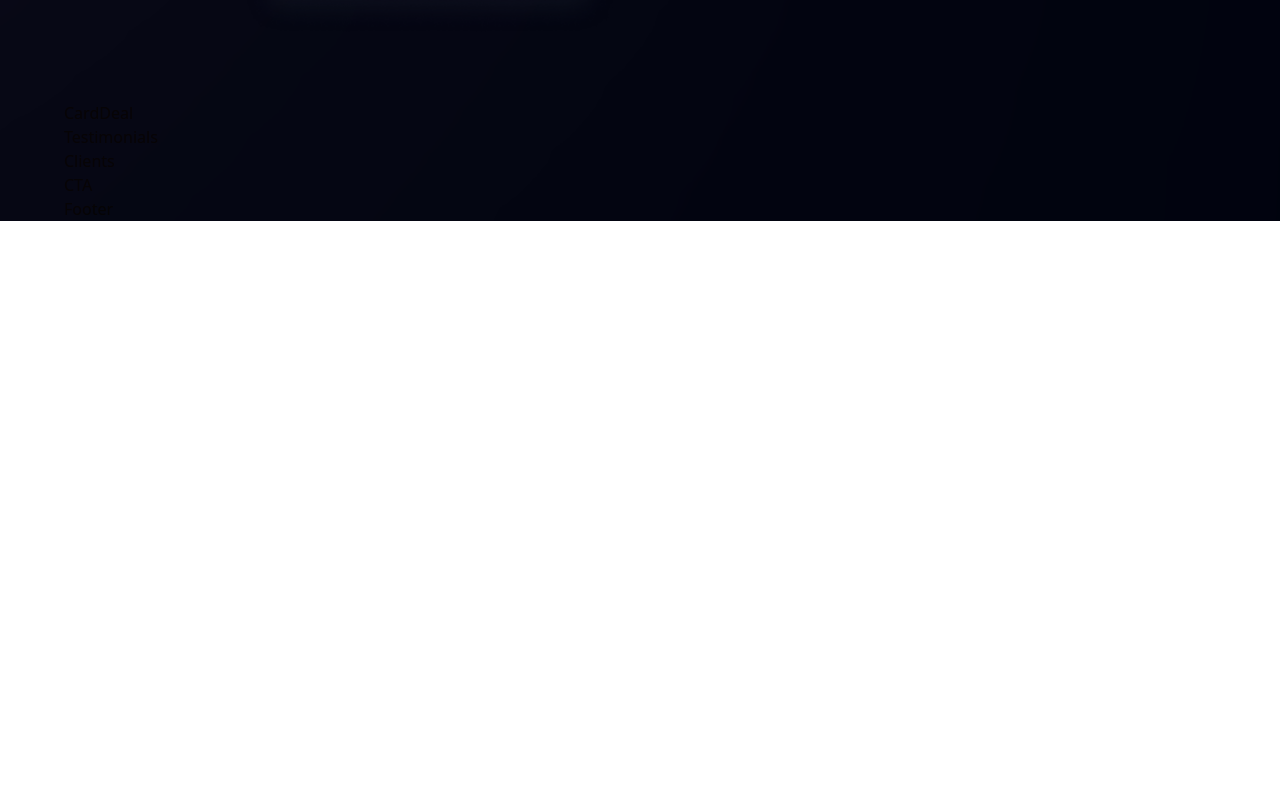
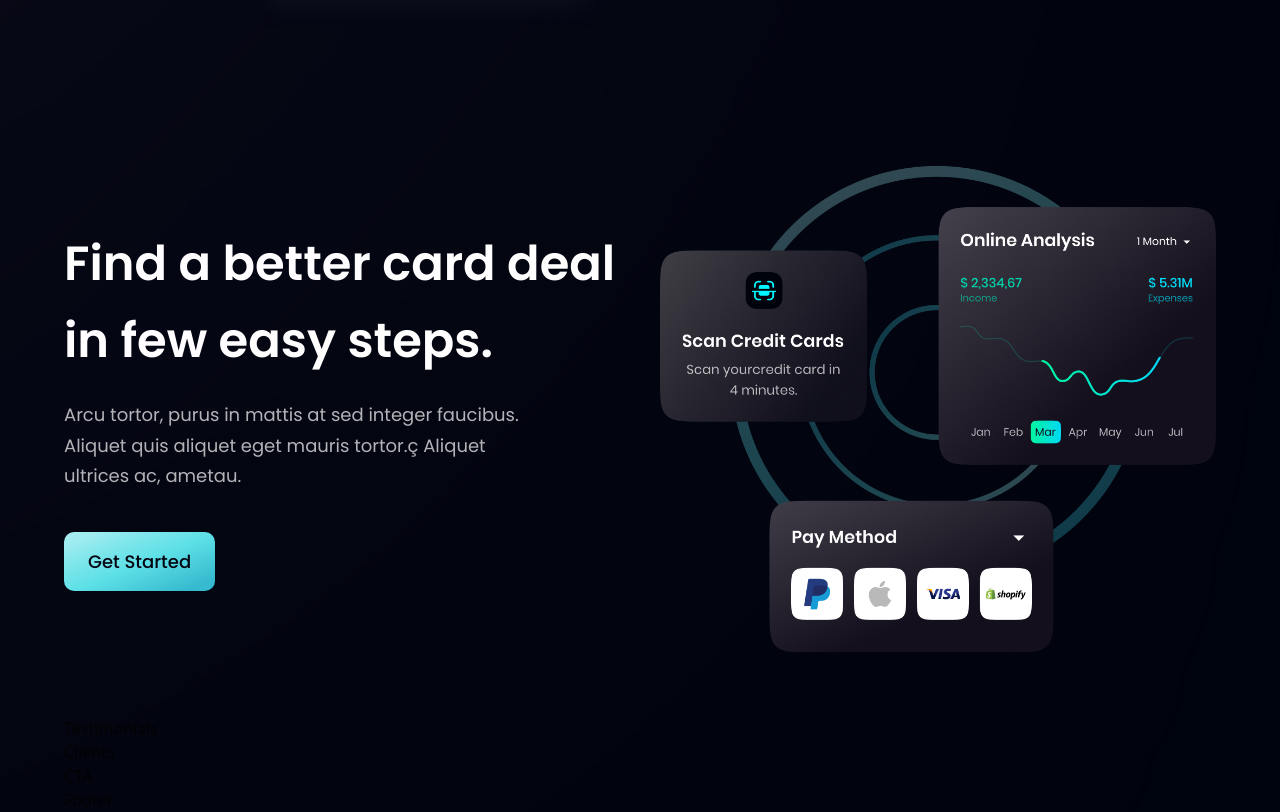
Before and after one commit to Vikashsirvi/bankist, a React (Vite) app: page / in a window 1280 px wide. Shown: the part 2231-3043 px from the top of the page. Before the commit the page ends 2452 px from the top, so only its background shows below. Built offline with nearby package versions, Linux system fonts and the light colour scheme.

Commit message:
cardDeal section added

```diff
--- a/src/components/Button.jsx
+++ b/src/components/Button.jsx
@@ -1,7 +1,7 @@
 import React from "react";
 
 const Button = ({ styles }) => {
-  return <button type="button" className={`py-4 px-6 bg-blue-gradient font-poppins font-medium text-[18px] text-primary outline-none ${styles}`}>Get Started</button>;
+  return <button type="button" className={`py-4 px-6 bg-blue-gradient font-poppins font-medium text-[18px] text-primary outline-none ${styles} rounded-[10px]`}>Get Started</button>;
 };
 
 export default Button;
--- a/src/components/CardDeal.jsx
+++ b/src/components/CardDeal.jsx
@@ -1,7 +1,21 @@
 import React from "react";
+import { card } from '../assets';
+import styles, { layout } from '../style';
+import Button from './Button'
+
 
 const CardDeal = () => {
-  return <div>CardDeal</div>;
+
+  return <section className={layout.section}>
+    <div className={layout.sectionInfo}>
+      <h2 className={styles.heading2}>Find a better card deal<br className="sm:block hidden" /> in few easy steps.</h2>
+      <p className={`${styles.paragraph} max-w-[470px] mt-5`}>Arcu tortor, purus in mattis at sed integer faucibus. Aliquet quis aliquet eget mauris tortor.ç Aliquet ultrices ac, ametau.</p>
+      <Button styles='mt-10' />
+    </div>
+    <div className={layout.sectionImg}>
+      <img src={card} alt='card' className="w-[100%] h-[100%]" />
+    </div>
+  </section >;
 };
 
 export default CardDeal;
```
